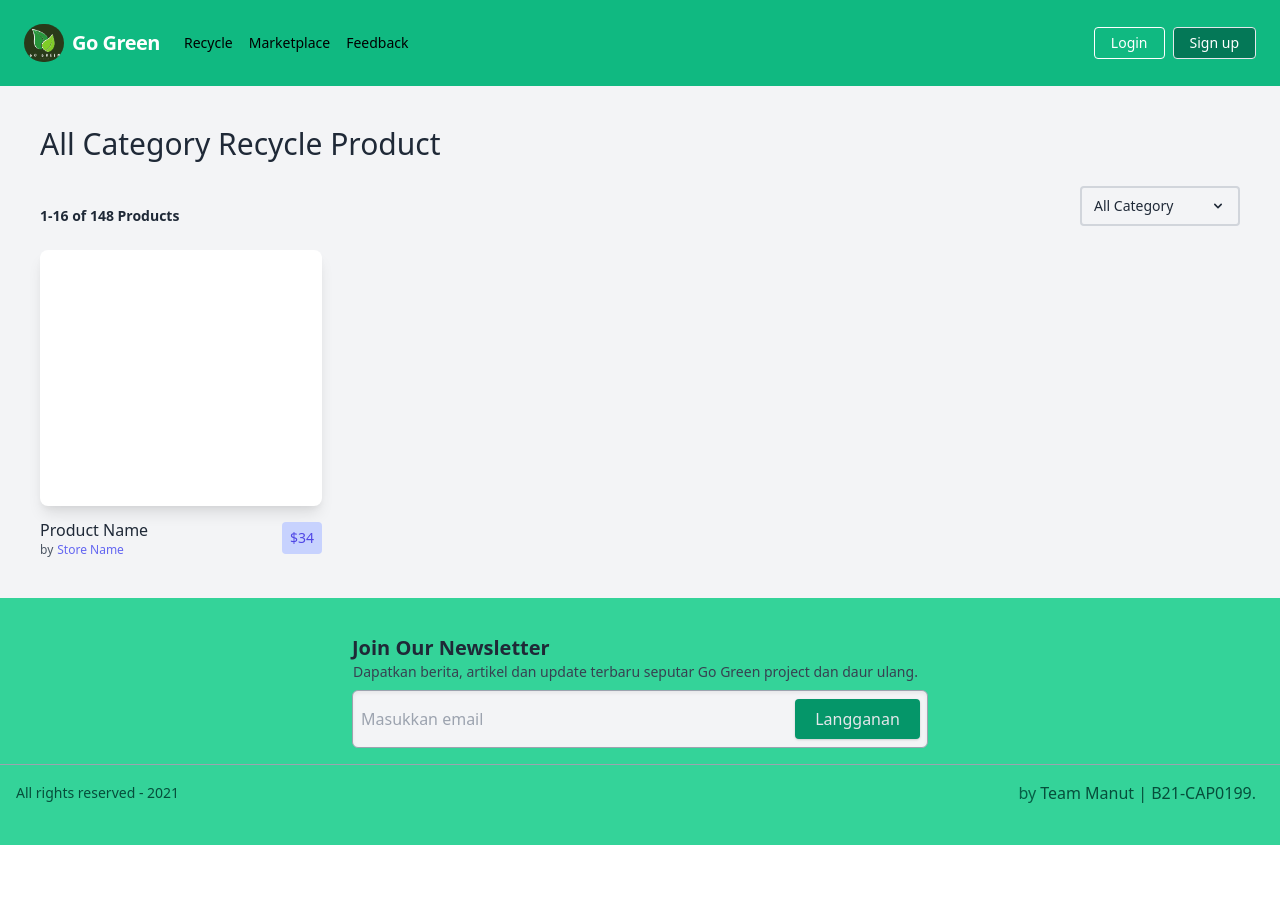
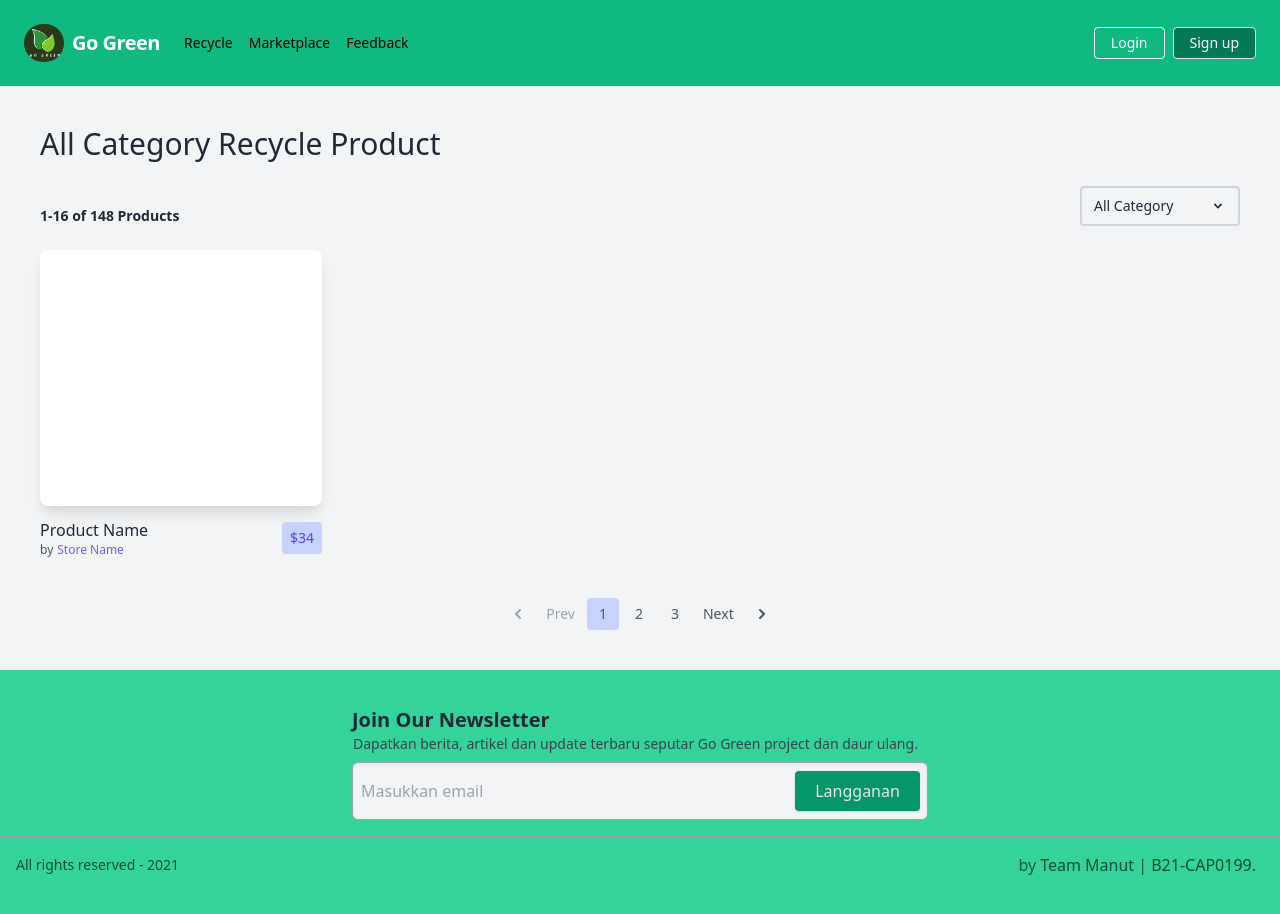
Before and after one commit to Dinel13/Go-green-projects, a React (Create React App) app: page /marketplace in a window 1280 px wide. Shown: the top 914 px of the page. Before the commit the page ends 845 px from the top, so only its background shows below. Built offline with nearby package versions, Linux system fonts and the light colour scheme.

Commit message:
add pagination

```diff
--- /dev/null
+++ b/src/components/pagination/Pagination.js
@@ -0,0 +1,57 @@
+import React from "react";
+
+export default function Pagination() {
+  return (
+    <div className="flex justify-center mt-10 space-x-1">
+      <button className="flex items-center justify-center h-8 w-8 rounded text-gray-400">
+        <svg
+          className="h-5 w-5"
+          xmlns="http://www.w3.org/2000/svg"
+          viewBox="0 0 20 20"
+          fill="currentColor"
+        >
+          <path
+            fill-rule="evenodd"
+            d="M12.707 5.293a1 1 0 010 1.414L9.414 10l3.293 3.293a1 1 0 01-1.414 1.414l-4-4a1 1 0 010-1.414l4-4a1 1 0 011.414 0z"
+            clip-rule="evenodd"
+          />
+        </svg>
+      </button>
+      <button
+        className="flex items-center justify-center h-8 px-2 rounded text-sm font-medium text-gray-400"
+        disabled
+      >
+        Prev
+      </button>
+      <button
+        className="flex items-center justify-center h-8 w-8 rounded bg-indigo-200 text-sm font-medium text-indigo-600"
+        disabled
+      >
+        1
+      </button>
+      <button className="flex items-center justify-center h-8 w-8 rounded hover:bg-indigo-200 text-sm font-medium text-gray-600 hover:text-indigo-600">
+        2
+      </button>
+      <button className="flex items-center justify-center h-8 w-8 rounded hover:bg-indigo-200 text-sm font-medium text-gray-600 hover:text-indigo-600">
+        3
+      </button>
+      <button className="flex items-center justify-center h-8 px-2 rounded hover:bg-indigo-200 text-sm font-medium text-gray-600 hover:text-indigo-600">
+        Next
+      </button>
+      <button className="flex items-center justify-center h-8 w-8 rounded hover:bg-indigo-200 text-gray-600 hover:text-indigo-600">
+        <svg
+          className="h-5 w-5"
+          xmlns="http://www.w3.org/2000/svg"
+          viewBox="0 0 20 20"
+          fill="currentColor"
+        >
+          <path
+            fill-rule="evenodd"
+            d="M7.293 14.707a1 1 0 010-1.414L10.586 10 7.293 6.707a1 1 0 011.414-1.414l4 4a1 1 0 010 1.414l-4 4a1 1 0 01-1.414 0z"
+            clip-rule="evenodd"
+          />
+        </svg>
+      </button>
+    </div>
+  );
+}
--- a/src/pages/Marketplace.js
+++ b/src/pages/Marketplace.js
@@ -1,5 +1,6 @@
 import React from "react";
 import { Link } from "react-router-dom";
+import Pagination from "../components/pagination/Pagination";
 
 import "./marketplace.css";
 
@@ -100,6 +101,7 @@ export default function Marketplace() {
           </div>
         </div>
       </div>
+      <Pagination />
     </section>
   );
 }
```
